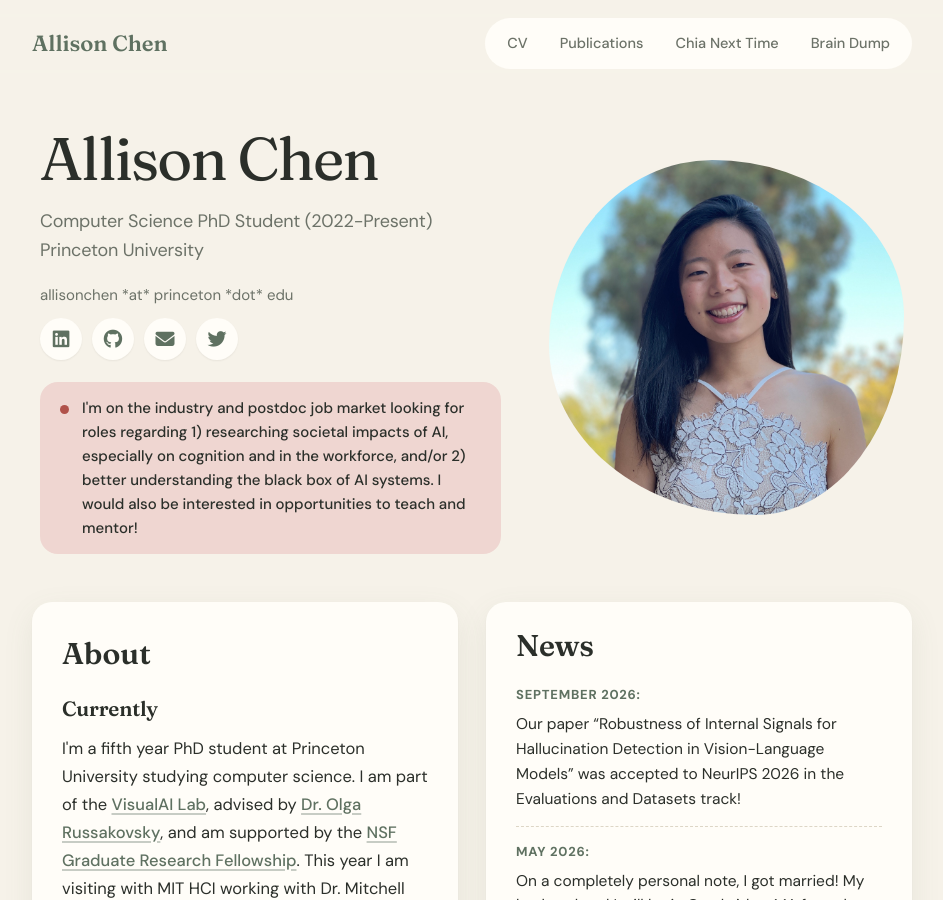
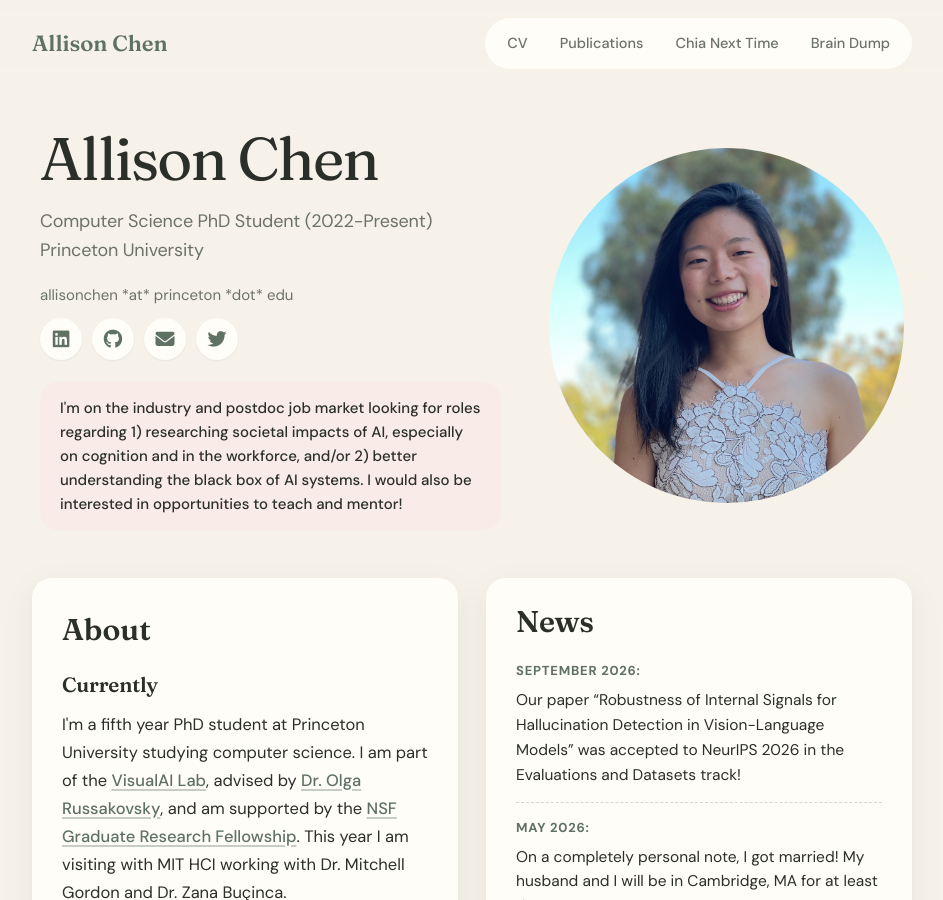
Before and after one commit to allisonchen23/allisonchen23.github.io, a Jekyll site: the page built from index.md, in a window 1280 px wide and 900 px high. Shown: the whole window, without its empty margins (168-1111 px from the left). Built offline with Jekyll 4.4.1, drawn with Linux system fonts in a browser that asks for light colours; nearby versions of some CDN libraries.

Commit message:
Softer job-market callout and circular profile photo
- Paler pink background, remove the red dot
- Profile photo is a true circle

Co-Authored-By: Claude Opus 5.5 <noreply@anthropic.com>
Claude-Session: https://claude.ai/code/session_017nJ39ERwyGjaFDiATfQk34

```diff
--- a/css/main.scss
+++ b/css/main.scss
@@ -12,8 +12,7 @@
 	--primary_accent: #5f7161;     /* sage */
 	--secondary_accent: #6d8b74;
 	--sage_light: #dfe6dc;
-	--rose: #efd6d1;
-	--rose_dark: #b0524a;
+	--rose: #f9ebe8;
 	--ink: #2b2f2a;
 	--muted: #6c7268;
 	--hairline: #ddd6c6;
@@ -410,7 +409,7 @@ a:hover
 {
 	margin: 6px 0 0 0;
 }
-/* organic, blob-shaped portrait with an offset sage shadow */
+/* circular portrait */
 #profile-image
 {
 	display: block;
@@ -419,7 +418,7 @@ a:hover
 	aspect-ratio: 1 / 1;
 	object-fit: cover;
 	margin: 10px auto 18px;
-	border-radius: 46% 54% 42% 58% / 52% 44% 56% 48%;
+	border-radius: 50%;
 }
 /* bio section */
 #aboutMe > div:not(.row) h4
@@ -434,23 +433,12 @@ a:hover
 	display: block;
 	background-color: var(--rose);
 	border-radius: 18px;
-	padding: 14px 20px 14px 42px;
+	padding: 14px 20px;
 	margin: 22px 0 0;
 	font-size: 15px;
 	font-weight: 500;
 	line-height: 1.6;
 	color: var(--ink);
-}
-#aboutMe > .row p.job-market::before
-{
-	content: "";
-	position: absolute;
-	left: 20px;
-	top: 23px;
-	width: 9px;
-	height: 9px;
-	border-radius: 50%;
-	background-color: var(--rose_dark);
 }
 @media screen and (max-width: 700px)
 {
```
